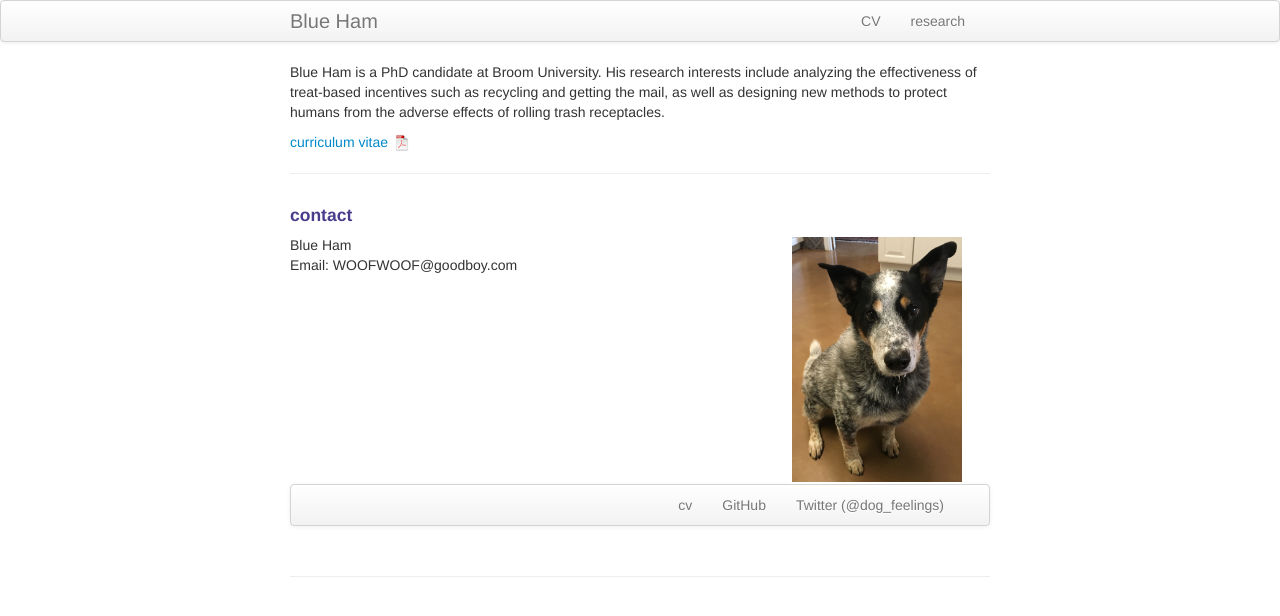
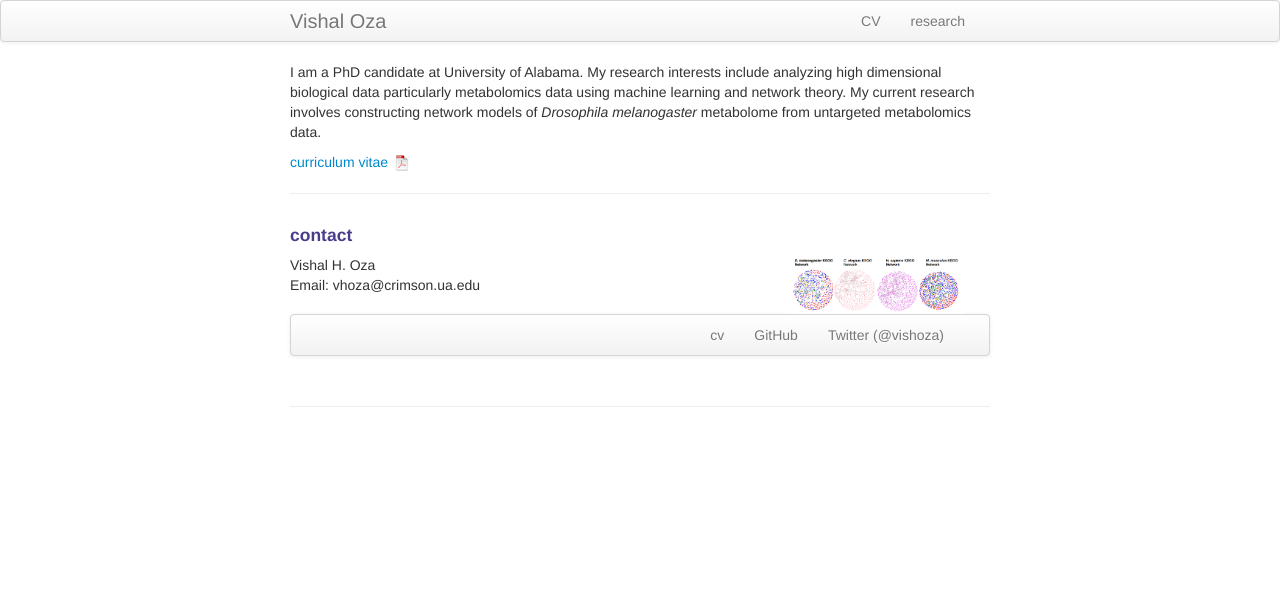
Before and after one commit to vishaloza/vishaloza.github.io, a Jekyll site: the page built from index.md, in a window 1280 px wide. Shown: the top 616 px of the page. Built offline with Jekyll 4.4.1, drawn with Linux system fonts in a browser that asks for light colours.

Commit message:
Website update -1

```diff
--- a/_config.yml
+++ b/_config.yml
@@ -8,14 +8,14 @@ highlighter: rouge
 # Themes are encouraged to use these universal variables
 # so be sure to set them if your theme uses them.
 #
-title : Blue Ham
+title : Vishal Oza
 author :
-  name : Marisa Carlos
-  email : mbc96@cornell.edu
-  github : mbcarlos
-  twitter : MarisaBriCarlos
+  name : Vishal Oza
+  email : vhoza@crimson.ua.edu
+  github : vishaloza
+  twitter : vishoza
 
-production_url : http://marisabriana.github.io
+production_url : http://vishaloza.github.io
 
 # Tell Github to use the kramdown markdown interpreter
 # (see https://help.github.com/articles/migrating-your-pages-site-from-maruku)
--- a/index.md
+++ b/index.md
@@ -1,11 +1,11 @@
 ---
 layout: frontpage
-title: Blue Ham
-description: Blue Ham is a PhD candidate at Broom University.
-keywords: Blue, Ham, treats, recycling, mail, being a good boy
+title: Vishal H. Oza
+description: I am a PhD candidate at University of Alabama.
+keywords: vishal oza, metabolomics, metabolic networks
 ---
 
-Blue Ham is a PhD candidate at Broom University. His research interests include analyzing the effectiveness of treat-based incentives such as recycling and getting the mail, as well as designing new methods to protect humans from the adverse effects of rolling trash receptacles.
+I am a PhD candidate at University of Alabama. My research interests include analyzing high dimensional biological data particularly metabolomics data using machine learning and network theory. My current research involves constructing network models of *Drosophila melanogaster* metabolome from untargeted metabolomics data.
 
 [curriculum vitae ![CV as pdf]({{ BASE_PATH }}/pages/icons16/pdf-icon.png)]({{ BASE_PATH }}/assets/CV.pdf)<br/>
 
@@ -18,14 +18,14 @@ Blue Ham is a PhD candidate at Broom University. His research interests include
 
     <div class="row-fluid">
         <div class="span5">
-            Blue Ham<br/>
-            Email: WOOFWOOF@goodboy.com<br/>
+            Vishal H. Oza<br/>
+            Email: vhoza@crimson.ua.edu<br/>
         </div>
 
         <div class="span2">
-        <a href="../assets/headshot.jpg">
-            <img src="../assets/headshot.jpg"
-                  title="Blue Ham" alt="Blue Ham"/></a>
+        <a href="../assets/kegg_networks.png">
+            <img src="../assets/kegg_networks.png"
+                  title="Vishal H. Oza" alt="Vishal H. Oza"/></a>
         </div>
     </div>
 </div>
@@ -34,8 +34,8 @@ Blue Ham is a PhD candidate at Broom University. His research interests include
   <div class="navbar-inner">
       <ul class="nav">
           <li><a href="{{ BASE_PATH }}/assets/CV.pdf">cv</a></li>
-          <li><a href="https://github.com/mbcarlos">GitHub</a></li>
-          <li><a href="https://twitter.com/dog_feelings">Twitter (@dog_feelings)</a></li>
+          <li><a href="https://github.com/vishaloza">GitHub</a></li>
+          <li><a href="https://twitter.com/vishoza">Twitter (@vishoza)</a></li>
       </ul>
   </div>
 </div>
```
Also changed, not shown: pages/research.md (+5 -4 lines), ReadMe.md, assets/headshot.jpg (deleted), assets/kegg_networks.png (added).
